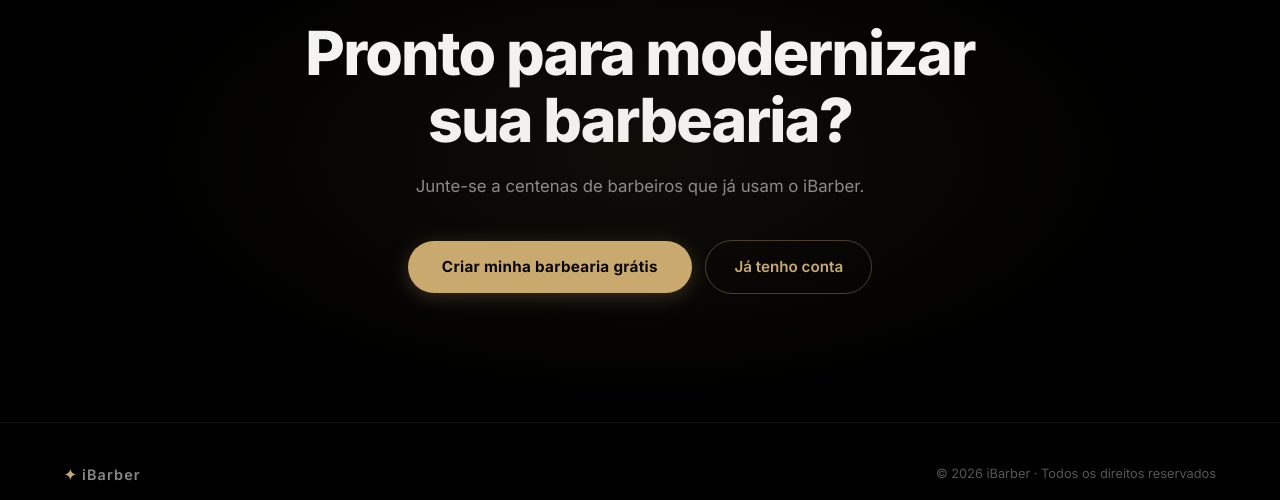
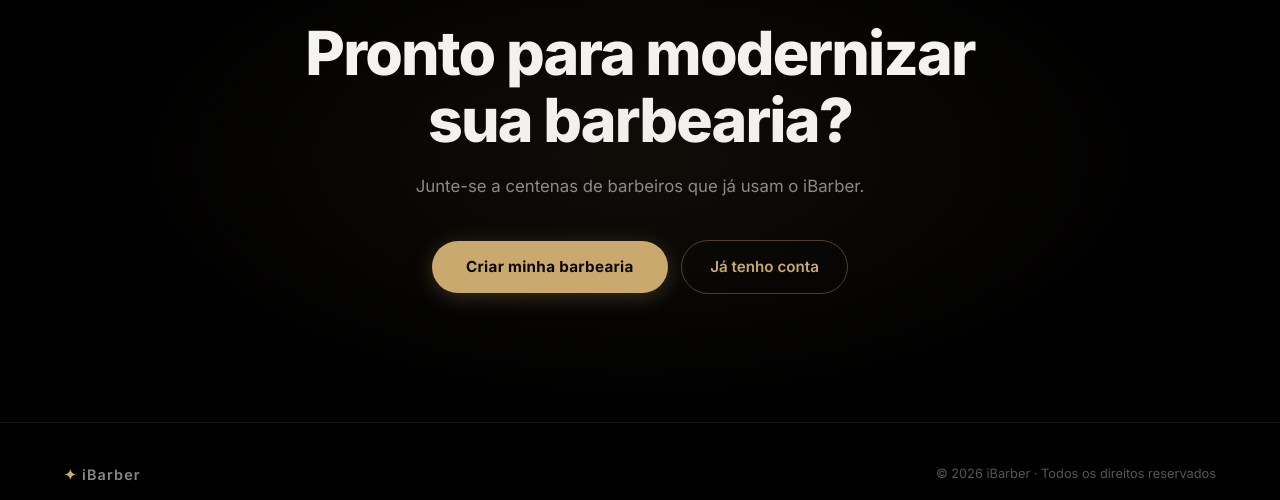
Before and after one commit to gustavo-oli-dev/iBarber.priv, a Flask app: page /landing in a window 1280 px wide. Shown: the part 3877-4377 px from the top of the page. Run offline with Flask 3, Linux system fonts and the light colour scheme; parts of the project's set-up code (start-up, migrations or seed data) failed here and were passed over.

Commit message:
fix: remove gratis do botao CTA da landing
Co-Authored-By: Claude Sonnet 4.6 <noreply@anthropic.com>

```diff
--- a/templates/landing.html
+++ b/templates/landing.html
@@ -534,7 +534,7 @@ footer{
   <h2>Pronto para modernizar<br/>sua barbearia?</h2>
   <p>Junte-se a centenas de barbeiros que já usam o iBarber.</p>
   <div style="display:flex;align-items:center;gap:.85rem;justify-content:center;flex-wrap:wrap">
-    <a href="/personalizar" class="btn-primary">Criar minha barbearia grátis</a>
+    <a href="/personalizar" class="btn-primary">Criar minha barbearia</a>
     <a href="/repersonalizar" class="btn-secondary">Já tenho conta</a>
   </div>
 </section>
```
